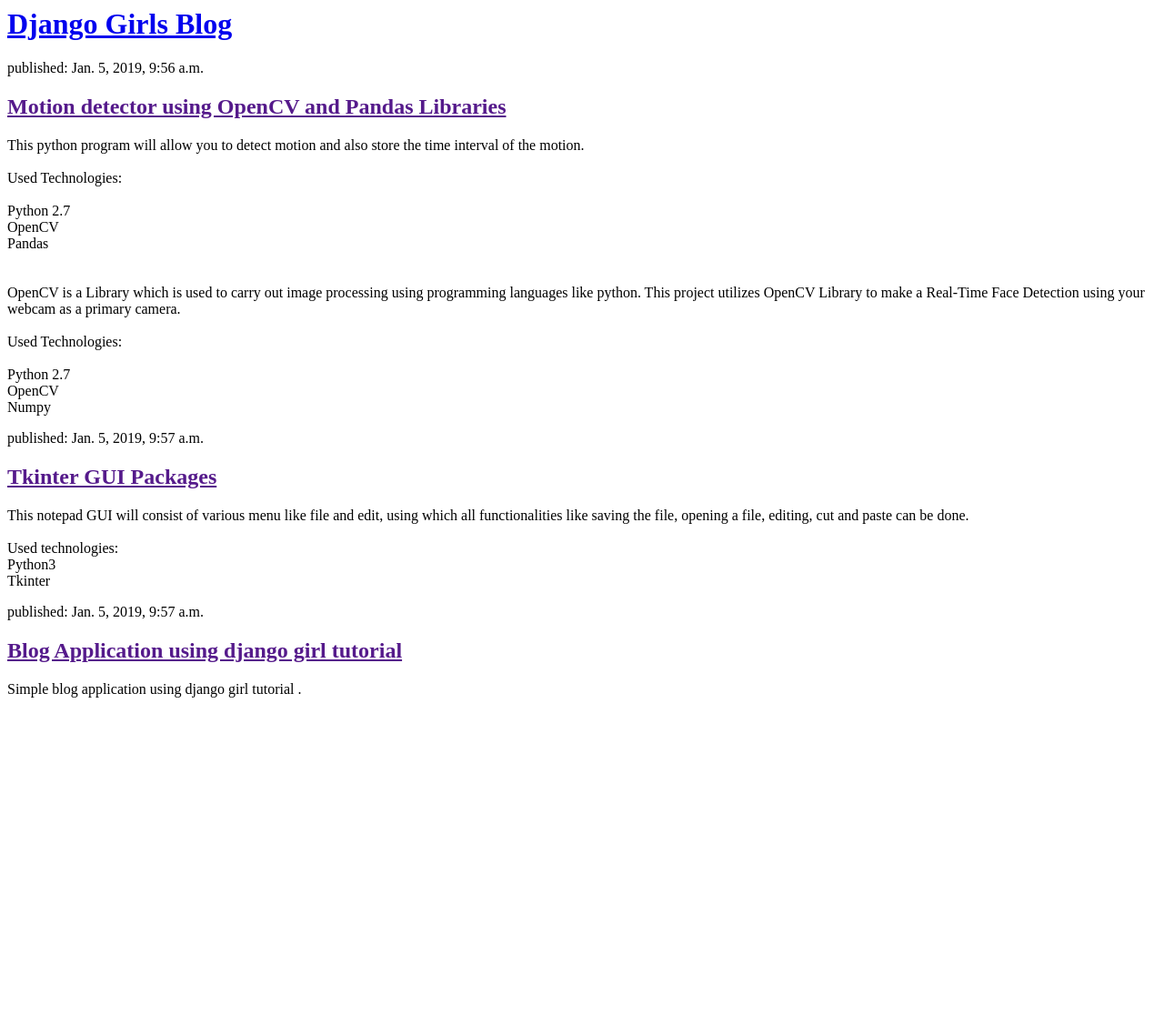
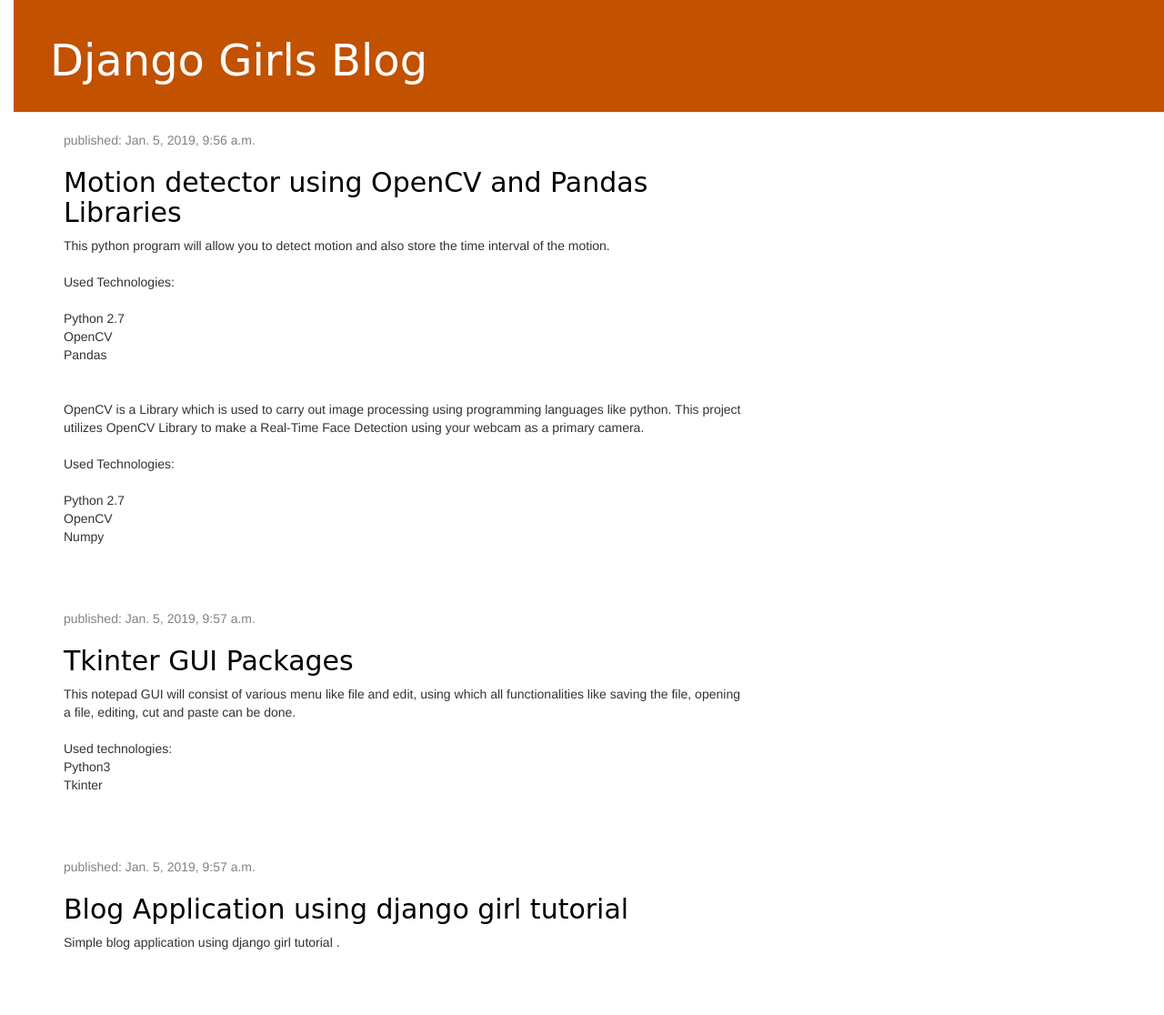
Before and after one commit to vinaysomawat/djangoblog2, a Django app: page / in a window 1280 px wide. Shown: the whole page at 91% size. Before the commit the page ends 767 px from the top, so only its background shows below. Run offline with Django 3.2, Linux system fonts and the light colour scheme; data comes from the database, SQL or seed files in the repository; some libraries are stand-ins or nearby versions.

Commit message:
added css file

```diff
--- /dev/null
+++ b/blog/static/css/blog.css
@@ -0,0 +1,49 @@
+.page-header {
+	background-color: #C25100;
+	margin-top: 0;
+	padding: 20px 20px 20px 40px;
+}
+
+.page-header h1, .page-header h1 a, .page-header h1 a:visited, .page-header h1 a:active {
+	color: #ffffff;
+	font-size: 36pt;
+	text-decoration: none;
+}
+
+.content {
+	margin-left: 40px;
+}
+
+h1 , h2, h3, h4  {
+	font-family: 'Lobster', cursive;
+}
+
+.date{
+	color: #828282;
+}
+
+.save{
+	float: right;
+}
+
+.post-form textarea, .post-form input{
+	width: 100%;
+}
+
+.top-menu, .top-menu:hover, .top-menu:visited{
+	color: #ffffff;
+	float: right;
+	font-size: 26pt;
+	margin-right: 20px;
+}
+
+.post{
+	margin-bottom: 70px;
+}
+
+.post h2 a, .post h2 a:visited{
+	color: #000000;
+}
+body {
+	padding-left: 15px;
+}
--- a/blog/templates/blog/post_list.html
+++ b/blog/templates/blog/post_list.html
@@ -1,11 +1,31 @@
-<div>
+{% load static %}
+<html>
+    <head>
+        <title>Django Girls blog</title>
+        <link rel="stylesheet" href="//maxcdn.bootstrapcdn.com/bootstrap/3.2.0/css/bootstrap.min.css">
+        <link rel="stylesheet" href="//maxcdn.bootstrapcdn.com/bootstrap/3.2.0/css/bootstrap-theme.min.css">
+        <link rel="stylesheet" href="{% static 'css/blog.css' %}">
+    </head>
+    <body>
+        <div class="page-header">
             <h1><a href="/">Django Girls Blog</a></h1>
         </div>
 
+
+<div class= "content container">
+	<div class="row">
+		<div class="col-md-8">
         	{% for post in posts %}
-<div>
+            	<div class="post">
+            		<div class="date">
               	  	<p>published: {{ post.published_date }}</p>
+            		</div>
                 	<h2><a href="">{{ post.title }}</a></h2>
-	<p>{{ post.text| linebreaksbr }}</p>
+                	<p>{{ post.text|linebreaksbr }}</p>
             	</div>
        		{% endfor %}
+    	</div>
+	</div>
+</div>
+    </body>
+</html>
```
Lines whose indentation alone changed are shown as unchanged.
